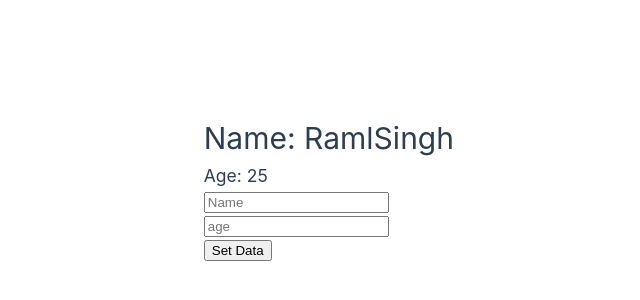
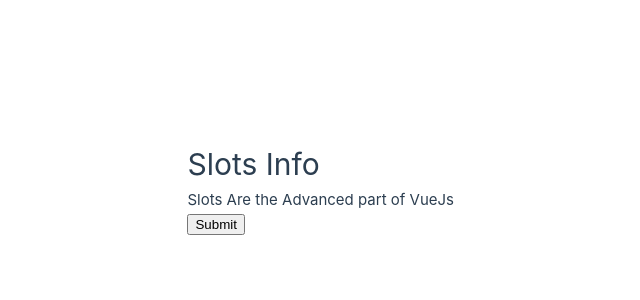
Before and after one commit to ManjinderDhillon/Vue_project, a Vue app: page / in a window 1280 px wide. Shown: the part 212-512 px from the top of the page, without its empty margins (186-826 px from the left). Built offline with nearby package versions, Linux system fonts and the light colour scheme.

Commit message:
adds new components works on slots

```diff
--- a/src/App.vue
+++ b/src/App.vue
@@ -1,18 +1,13 @@
-
 <template>
-
-
   <main>
-  <MainApp/>
+    <!-- <MainApp/> -->
     <!-- <ParentComponent/> -->
-
+<SlotComponent/>
   </main>
 </template>
 
-
 <script setup>
-
 // import ParentComponent from './components/ParentComponent.vue'
-import MainApp from './components/MainApp.vue';
-
+// import MainApp from './components/MainApp.vue';
+import SlotComponent from './components/SlotComponent.vue';
 </script>
--- /dev/null
+++ b/src/components/SlotComponent.vue
@@ -0,0 +1,18 @@
+<template>
+<SlotTwo>
+    <template v-slot:header >
+        <h1>Slots Info</h1>
+    </template>
+    <template v-slot:info >
+<p>Slots Are the Advanced part of VueJs</p>
+    </template>
+    <template v-slot:btn >
+        <button>Submit</button>
+    </template>
+</SlotTwo>
+</template>
+
+<script setup >
+import SlotTwo from './SlotTwo.vue';
+
+</script>
--- /dev/null
+++ b/src/components/SlotTwo.vue
@@ -0,0 +1,8 @@
+<template>
+  <slot name="header"></slot>
+
+  <slot name="info"></slot>
+  <slot name="btn" ></slot>
+</template>
+
+<script setup></script>
```
